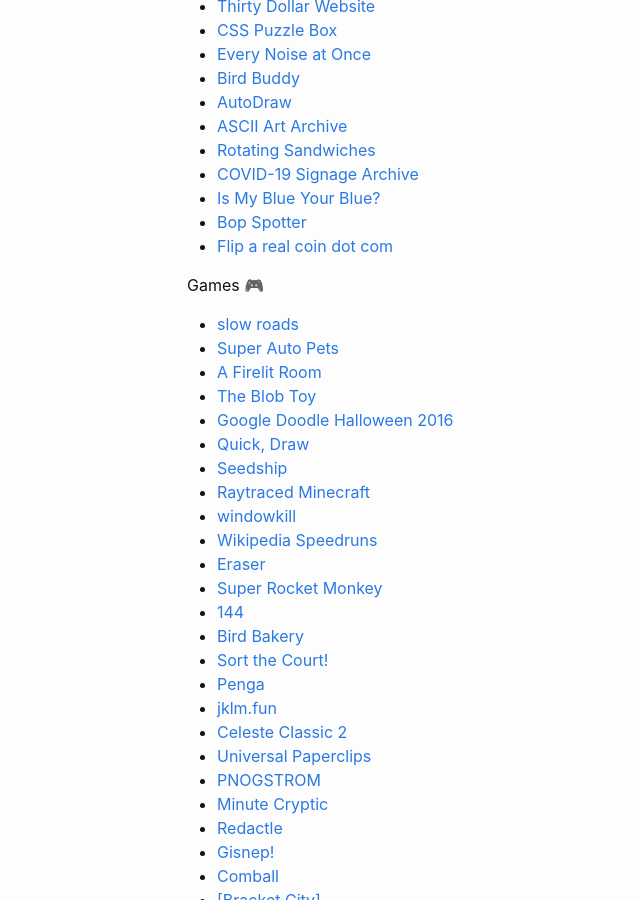
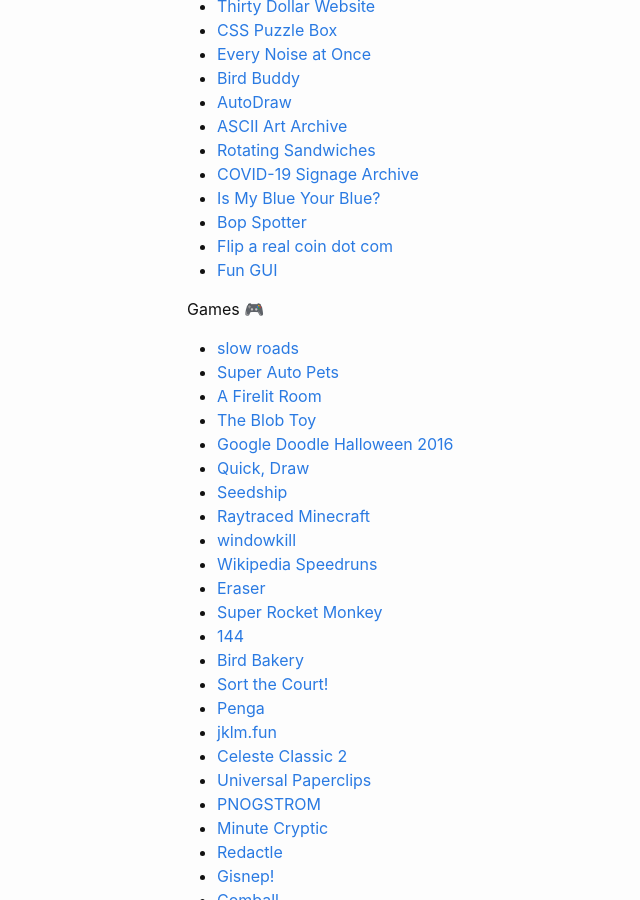
Before and after one commit to ItsEricSun/itsericsun.github.io, a Jekyll site: the page built from links.markdown, in a window 1280 px wide and 900 px high, scrolled down 492 px. Shown: the whole window, without its empty margins (83-723 px from the left). Built offline with Jekyll 4.4.1, drawn with Linux system fonts in a browser that asks for light colours; comment, search, counter and statistics services are not loaded.

Commit message:
add web link

```diff
--- a/links.markdown
+++ b/links.markdown
@@ -28,6 +28,7 @@
 - [Is My Blue Your Blue?](https://ismy.blue)
 - [Bop Spotter](https://walzr.com/bop-spotter)
 - [Flip a real coin dot com](https://fliparealcoin.com)
+- [Fun GUI](https://fungui.resn.co.nz)
 
 Games 🎮
 - [slow roads](https://slowroads.io)
```
